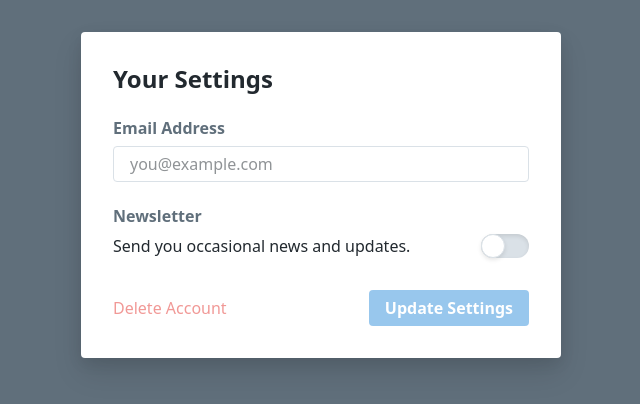
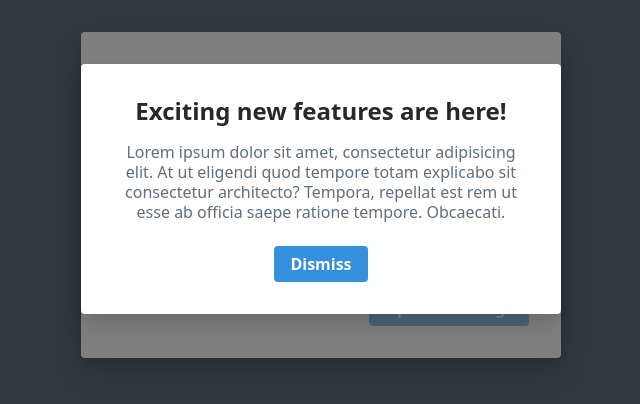
Before and after one commit to aristotele/advanced-vue-component-design, a Vue app: page / in a window 1280 px wide. Shown: the top 404 px of the page, without its empty margins (319-959 px from the left). Built offline with nearby package versions, Linux system fonts and the light colour scheme.

Commit message:
Lesson 07 - Reusing Portals

```diff
--- a/src/App.vue
+++ b/src/App.vue
@@ -6,20 +6,35 @@
       </div>
     </div>
 
+    <!-- without v-if this modal will overwrite the confirmDeleteModal declared above inside: user-setting-form > delete-account-button  -->
+    <!-- this approach is usefull when only 1 instance of: modal, dropdown, tooltip should be shown at time -->
+    <portal to="modals" v-if="showAnnouncement">
+      <announcement-modal
+        :show="showAnnouncement"
+        @close="showAnnouncement = false"
+      ></announcement-modal>
+    </portal>
+
     <!-- Need to be at the end of the docuemnt, outside, otherwise will inherite opacity -->
     <portal-target name="modals"></portal-target>
+    <!--
+    <portal-target name="dropdown"></portal-target>
+    <portal-target name="tooltip"></portal-target>
+     -->
   </div>
 </template>
 
 <script>
 import UserSettingsForm from "./components/UserSettingsForm"
+import AnnouncementModal from "./components/AnnouncementModal"
 
 export default {
-  components: { UserSettingsForm },
+  components: { UserSettingsForm, AnnouncementModal },
 
   data() {
     return {
-      accountId: 7
+      accountId: 7,
+      showAnnouncement: true
     }
   }
 }
--- /dev/null
+++ b/src/components/AnnouncementModal.vue
@@ -0,0 +1,54 @@
+<template>
+  <div class="modal-backdrop" v-show="show">
+    <div class="modal">
+      <h1 class="text-center text-2xl font-bold mb-4">
+        Exciting new features are here!
+      </h1>
+      <p class="text-center text-grey-darker mb-6">
+        Lorem ipsum dolor sit amet, consectetur adipisicing elit. At ut eligendi
+        quod tempore totam explicabo sit consectetur architecto? Tempora,
+        repellat est rem ut esse ab officia saepe ratione tempore. Obcaecati.
+      </p>
+      <div class="text-center">
+        <button @click="dismiss" type="button" class="btn btn-blue">
+          Dismiss
+        </button>
+      </div>
+    </div>
+  </div>
+</template>
+
+<script>
+export default {
+  props: ["show"],
+  methods: {
+    dismiss() {
+      this.$emit("close")
+    }
+  },
+  watch: {
+    show: {
+      immediate: true,
+      handler: show => {
+        if (show) {
+          document.body.style.setProperty("overflow", "hidden")
+        } else {
+          document.body.style.removeProperty("overflow")
+        }
+      }
+    }
+  },
+  created() {
+    const listener = document.addEventListener("keydown", e => {
+      if (this.show && e.keyCode === 27) {
+        this.dismiss()
+      }
+    })
+
+    this.$once("hook:beforeDestroy", () => {
+      console.log("removing listener")
+      document.removeEventListener("keydown", listener)
+    })
+  }
+}
+</script>
--- a/src/components/DeleteAccountButton.vue
+++ b/src/components/DeleteAccountButton.vue
@@ -6,7 +6,7 @@
   >
     Delete Account
 
-    <portal to="modals">
+    <portal to="modals" v-if="confirmDeleteModalOpen">
       <confirm-delete-modal
         :show="confirmDeleteModalOpen"
         @close="confirmDeleteModalOpen = false"
```
